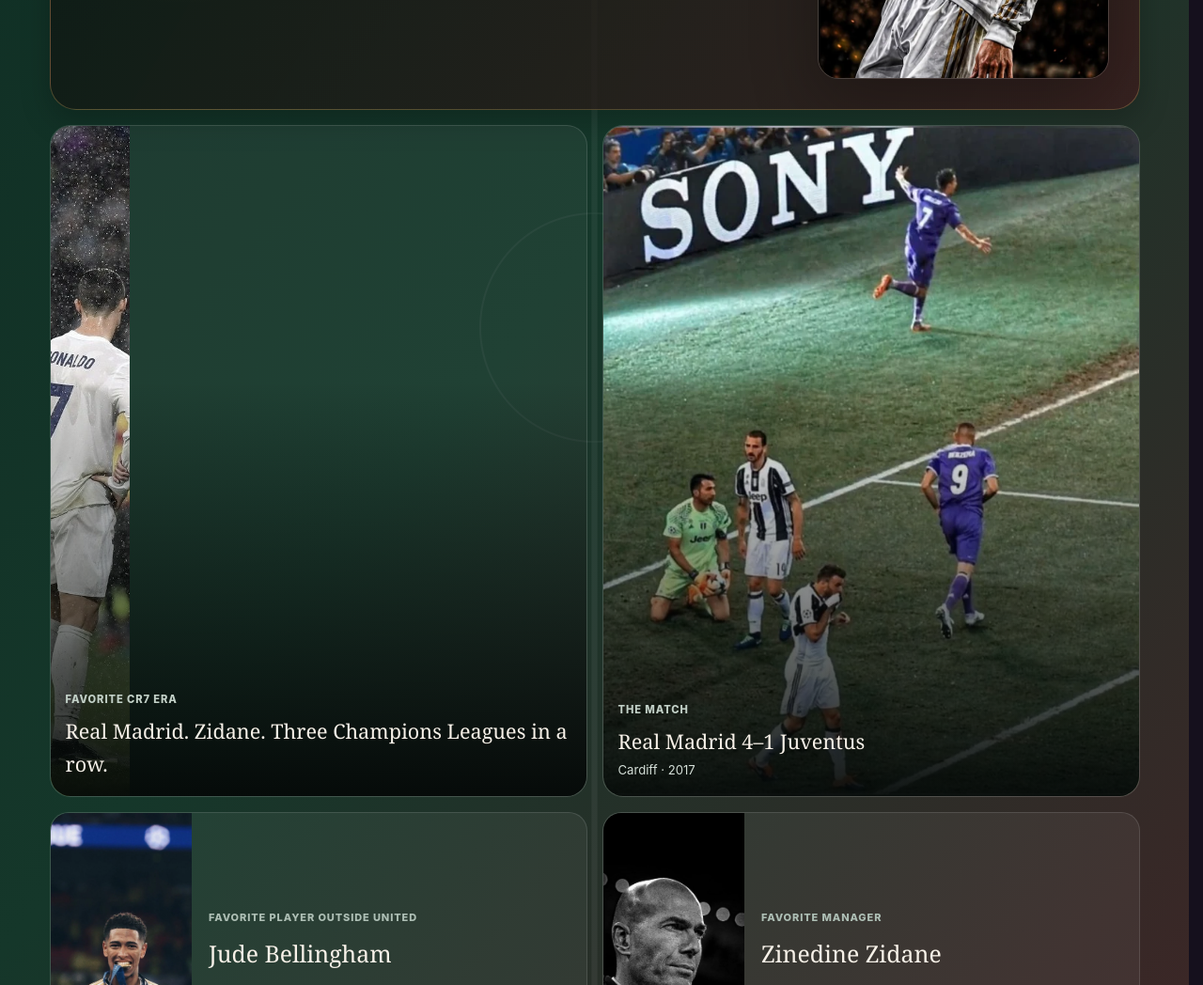
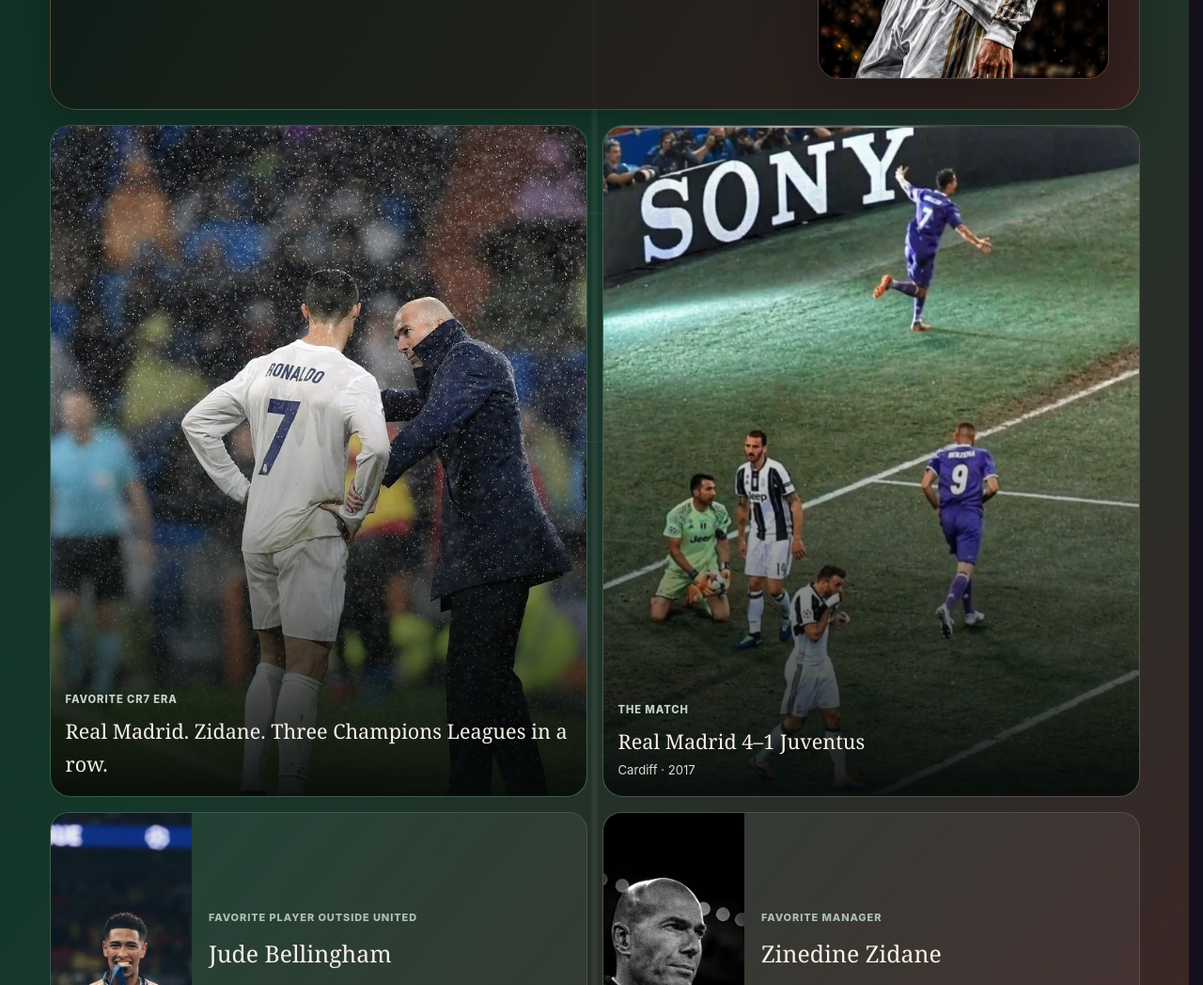
Before and after one commit to Kibreabk/My-Personal-Website-, a plain HTML site: page about.html in a window 1280 px wide. Shown: the part 4540-5588 px from the top of the page at 94% size. Drawn offline with Linux system fonts and the light colour scheme.

Commit message:
Fix image visibility bug caused by aspect-ratio and conflicting CSS rules

```diff
--- a/assets/css/styles.css
+++ b/assets/css/styles.css
@@ -395,8 +395,8 @@ ul, ol { padding: 0; list-style: none; }
 .football-cards span { color: #afc1b6; font-size: .7rem; font-weight: 760; letter-spacing: .09em; text-transform: uppercase; }
 .football-cards h3 { margin-top: .45rem; font-family: var(--display); font-size: 1.2rem; font-weight: 500; }
 .football-cards p { margin-top: .3rem; color: #c5d3ca; font-size: .82rem; }
-.era-card { display: grid; grid-template-columns: 84px minmax(0,1fr); gap: .8rem; align-items: center; }
-.era-card img { width: 84px; height: 84px; object-fit: cover; border-radius: 13px; filter: grayscale(.25); }
+
+
 .nba-panel { position: relative; margin-top: 1rem; display: grid; grid-template-columns: 86px minmax(0,1fr); gap: 1rem; align-items: center; overflow: hidden; padding: 1.15rem; border: 1px solid rgba(245,132,44,.34); border-radius: 20px; background: linear-gradient(115deg, #0d3c72, #174f87 55%, #ed6a24); }
 .nba-panel::after { content: ""; position: absolute; width: 180px; height: 180px; right: -70px; bottom: -90px; border: 2px solid rgba(255,255,255,.22); border-radius: 50%; }
 .basketball-mark { width: 72px; height: 72px; display: grid; place-items: center; border: 1px solid rgba(255,255,255,.25); border-radius: 50%; background: rgba(255,255,255,.08); font-size: 2.7rem; }
@@ -612,7 +612,7 @@ ul, ol { padding: 0; list-style: none; }
   border-radius: 18px;
   background: #0c1715;
 }
-.player-card img { width: 100%; height: 100%; object-fit: cover; object-position: center 14%; transition: transform 420ms var(--ease); }
+.player-card img { position: absolute; inset: 0; width: 100%; height: 100%; object-fit: cover; object-position: center 14%; transition: transform 420ms var(--ease); }
 .player-card::after { content: ""; position: absolute; inset: 42% 0 0; background: linear-gradient(to bottom, transparent, rgba(3,7,7,.94)); }
 .player-card div { position: absolute; z-index: 2; left: .85rem; right: .85rem; bottom: .82rem; }
 .player-card span { display: block; color: #b8c8be; font-size: .67rem; letter-spacing: .08em; text-transform: uppercase; }
@@ -653,7 +653,7 @@ ul, ol { padding: 0; list-style: none; }
   border-radius: 22px;
   background: rgba(255,255,255,.05);
 }
-.football-image-card img { width: 100%; height: 100%; object-fit: cover; transition: transform 420ms var(--ease); }
+.football-image-card img { position: absolute; inset: 0; width: 100%; height: 100%; object-fit: cover; transition: transform 420ms var(--ease); }
 .football-image-card::after { content: ""; position: absolute; inset: 38% 0 0; background: linear-gradient(to bottom, transparent, rgba(4,8,7,.95)); }
 .football-image-card > div { position: absolute; z-index: 2; left: 1rem; right: 1rem; bottom: 1rem; }
 .football-image-card span { color: #c2d0c7; font-size: .7rem; font-weight: 760; letter-spacing: .08em; text-transform: uppercase; }
```
